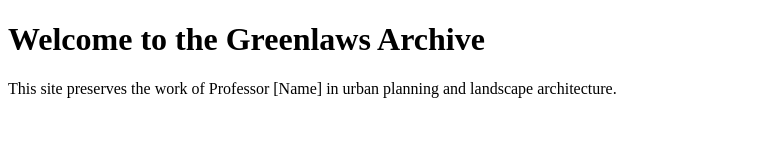
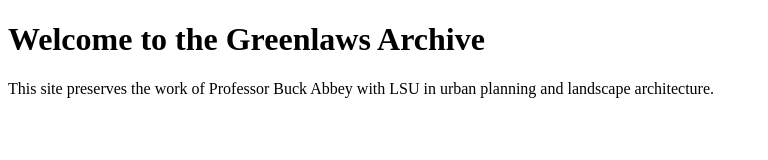
Before and after one commit to wbs103/Green-Laws, a plain HTML site: page index.html in a window 1280 px wide. Shown: the whole page, without its empty margins (0-768 px from the left). Drawn offline with Linux system fonts and the light colour scheme.

Commit message:
Update index.html

```diff
--- a/index.html
+++ b/index.html
@@ -6,6 +6,6 @@
   </head>
   <body>
     <h1>Welcome to the Greenlaws Archive</h1>
-    <p>This site preserves the work of Professor [Name] in urban planning and landscape architecture.</p>
+    <p>This site preserves the work of Professor Buck Abbey with LSU in urban planning and landscape architecture.</p>
   </body>
 </html>
```
